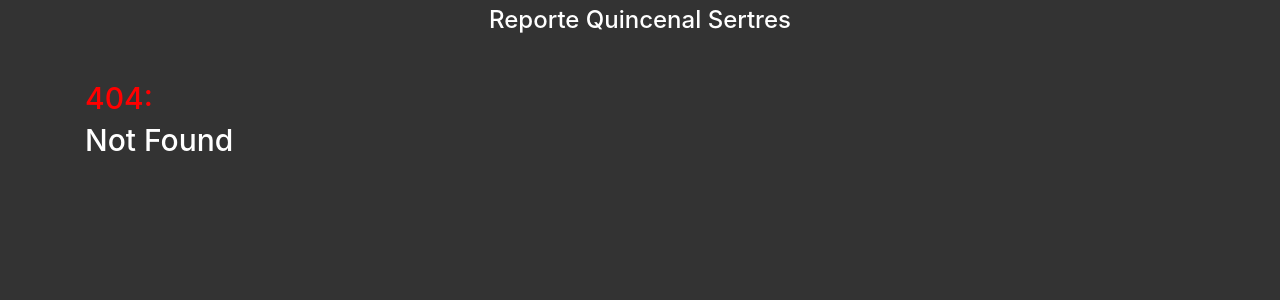
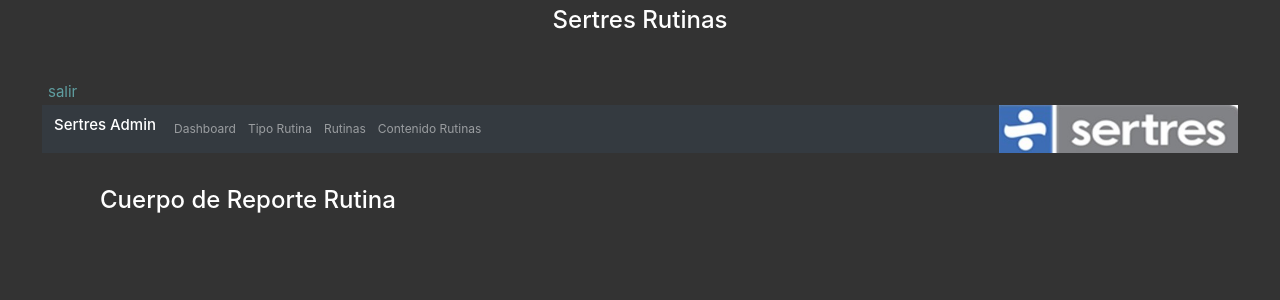
Before and after one commit to Alucardlalo/sertres-rutina-v2-front, a React (Create React App) app: page /rutinas/Routinebody/new in a window 1280 px wide. Before the commit this address had no page. Shown: the top 300 px of the page. Built offline with nearby package versions, Linux system fonts and the light colour scheme.

Commit message:
first access to new routine body

```diff
--- a/src/components/App.js
+++ b/src/components/App.js
@@ -11,6 +11,7 @@
 import HomeTec from "./technicalComponents/HomeTec";
 import notfound from '../pages/NotFound';
 import RoutineBodyTec from "../pages/TechnicalPages/RoutineBodyTec";
+import NewRoutinebody from "../pages/adminPages/NewRoutinebody";
 
 
 export default class App extends React.Component {
@@ -28,6 +29,7 @@
                     <Route exact path="/Routine/new" component={NewRoutine}/>
                     <Route exact path="/RoutineBody" component={ReportBody}/>
                     <Route exact path="/RoutineBodyTec" component={RoutineBodyTec}/>
+                    <Route exact path= "/Routinebody/new" component={NewRoutinebody}/>
                     <Route component={notfound}/>
                 </Switch>
             </BrowserRouter>
--- /dev/null
+++ b/src/components/adminComponents/NewRoutinebodyForm.js
@@ -0,0 +1,20 @@
+import React from 'react';
+
+
+export default class NewRoutinebodyForm extends React.Component{
+    constructor(props) {
+        super(props);
+
+        this.state ={
+
+        }
+    }
+
+    render(){
+        return(
+            <React.Fragment>
+
+            </React.Fragment>
+        )
+    }
+}
--- /dev/null
+++ b/src/pages/adminPages/NewRoutinebody.js
@@ -0,0 +1,24 @@
+import React from 'react';
+import NavbarAdmin from "../../components/adminComponents/NavbarAdmin";
+import NewRoutinebodyForm from "../../components/adminComponents/NewRoutinebodyForm";
+
+
+export default class NewRoutinebody extends React.Component{
+
+    render(){
+        return(
+            <React.Fragment>
+                <div className="One">
+                    <NavbarAdmin/>
+                </div>
+                <br/>
+                <div className="container">
+                <h2 className="titleMain">Cuerpo de Reporte Rutina</h2>
+                </div>
+                <div>
+                    <NewRoutinebodyForm/>
+                </div>
+            </React.Fragment>
+        )
+    }
+}
```
